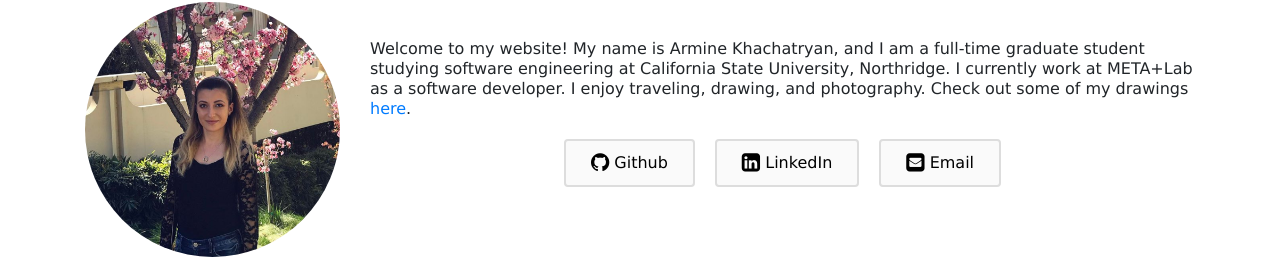
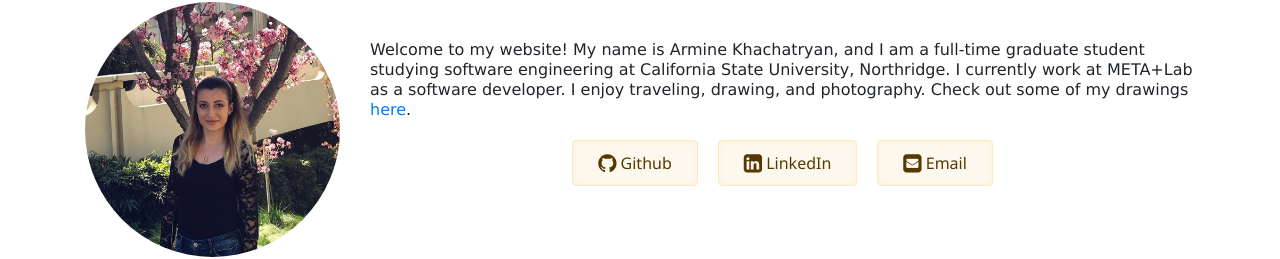
Before and after one commit to arminekhachatryan94/resume, an Angular app: page / in a window 1280 px wide. Shown: the part 93-352 px from the top of the page. Built offline with nearby package versions, Linux system fonts and the light colour scheme; what ng-simple-slideshow would draw is missing.

Commit message:
change all button colors

```diff
--- a/src/app/views/portfolio/portfolio.component.css
+++ b/src/app/views/portfolio/portfolio.component.css
@@ -57,12 +57,14 @@ img {
     margin: 5px;
     padding: 5px 10px;
     border-radius: 5px;
-    background-color: #fff0d5;
-    border: 1px solid #fde7bd;
+    /* color: rgb(77, 77, 77); */
+    color: rgb(85, 57, 0);
+    background-color: rgb(253, 248, 237);
+    border: 1px solid rgb(253, 238, 209);
     font-family: 'Segoe UI', Tahoma, Geneva, Verdana, sans-serif;
-    -moz-box-shadow:    inset 0 0 5px #fde7bd;
-    -webkit-box-shadow: inset 0 0 5px #fde7bd;
-    box-shadow:         inset 0 0 5px #fde7bd;
+    -moz-box-shadow: inset 0 0 5px rgb(253, 238, 209);
+    -webkit-box-shadow: inset 0 0 5px rgb(253, 238, 209);
+    box-shadow: inset 0 0 5px rgb(253, 238, 209);
 }
 
 .text--black {
@@ -148,8 +150,16 @@ img {
     padding-left: 25px;
     margin-left: 10px;
     margin-right: 10px;
-    border: 2px solid rgb(221, 221, 221);
-    background-color: rgb(250, 250, 250);
+    color: #553900;
+    background-color: rgb(253, 248, 237);
+    border: 1px solid rgb(252, 232, 193);
+    font-family: 'Segoe UI', Tahoma, Geneva, Verdana, sans-serif;
+    -moz-box-shadow: inset 0 0 5px rgb(252, 232, 193);
+    -webkit-box-shadow: inset 0 0 5px rgb(253, 238, 209);
+    box-shadow: inset 0 0 5px rgb(253, 238, 209);
+}
+.about-btns .btn:hover {
+    background: rgb(252, 232, 193);
 }
 
 .about-btns button:hover {
@@ -160,8 +170,13 @@ img {
     padding-right: 20px;
     padding-left: 20px;
     margin-left: 20px;
-    border: 2px solid rgb(221, 221, 221);
-    background-color: rgb(250, 250, 250);
+    color: #553900;
+    background-color: rgb(253, 248, 237);
+    border: 1px solid rgb(252, 232, 193);
+    font-family: 'Segoe UI', Tahoma, Geneva, Verdana, sans-serif;
+    -moz-box-shadow: inset 0 0 5px rgb(252, 232, 193);
+    -webkit-box-shadow: inset 0 0 5px rgb(253, 238, 209);
+    box-shadow: inset 0 0 5px rgb(253, 238, 209);
 }
 
 .md-buttons {
```
